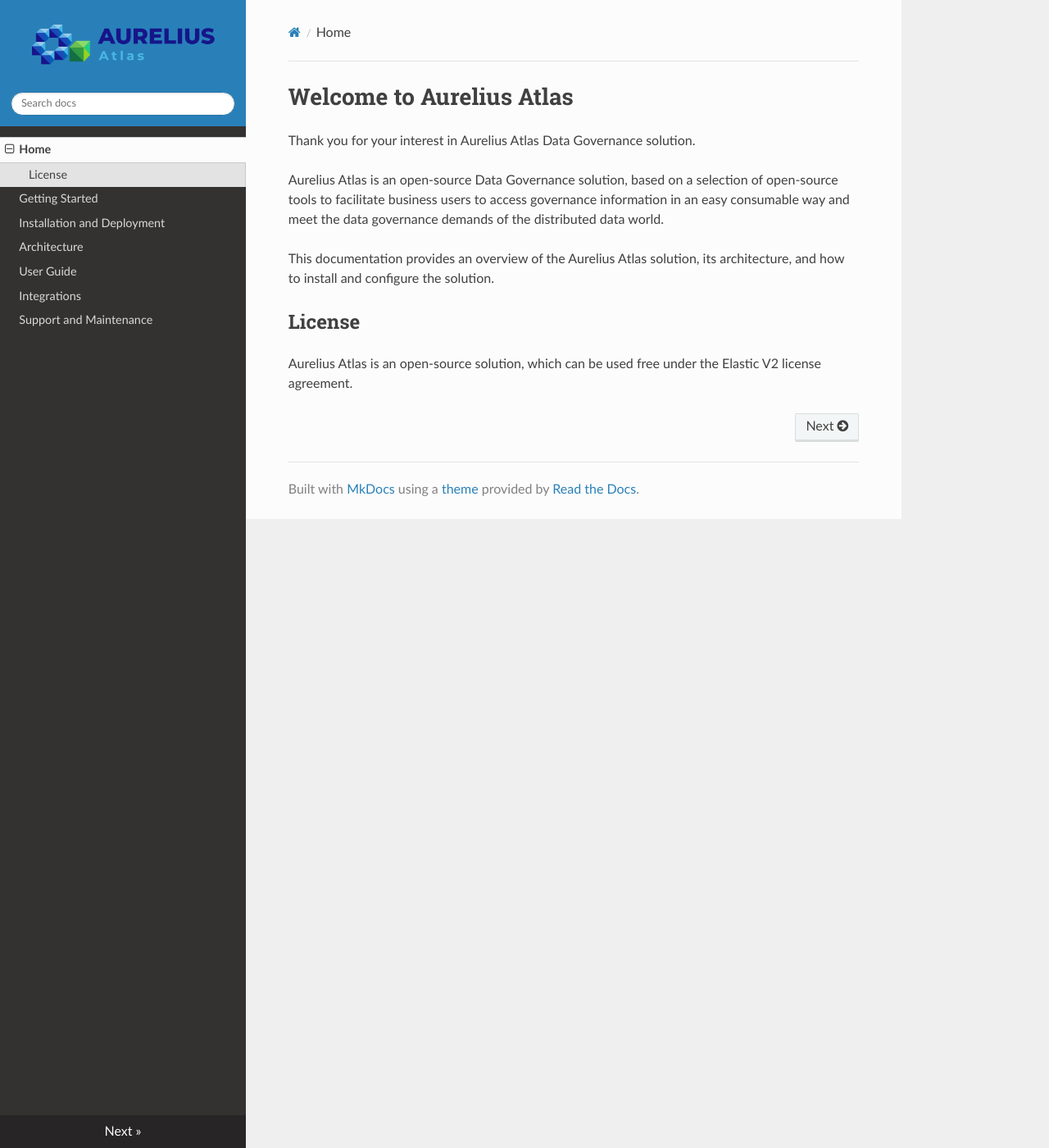
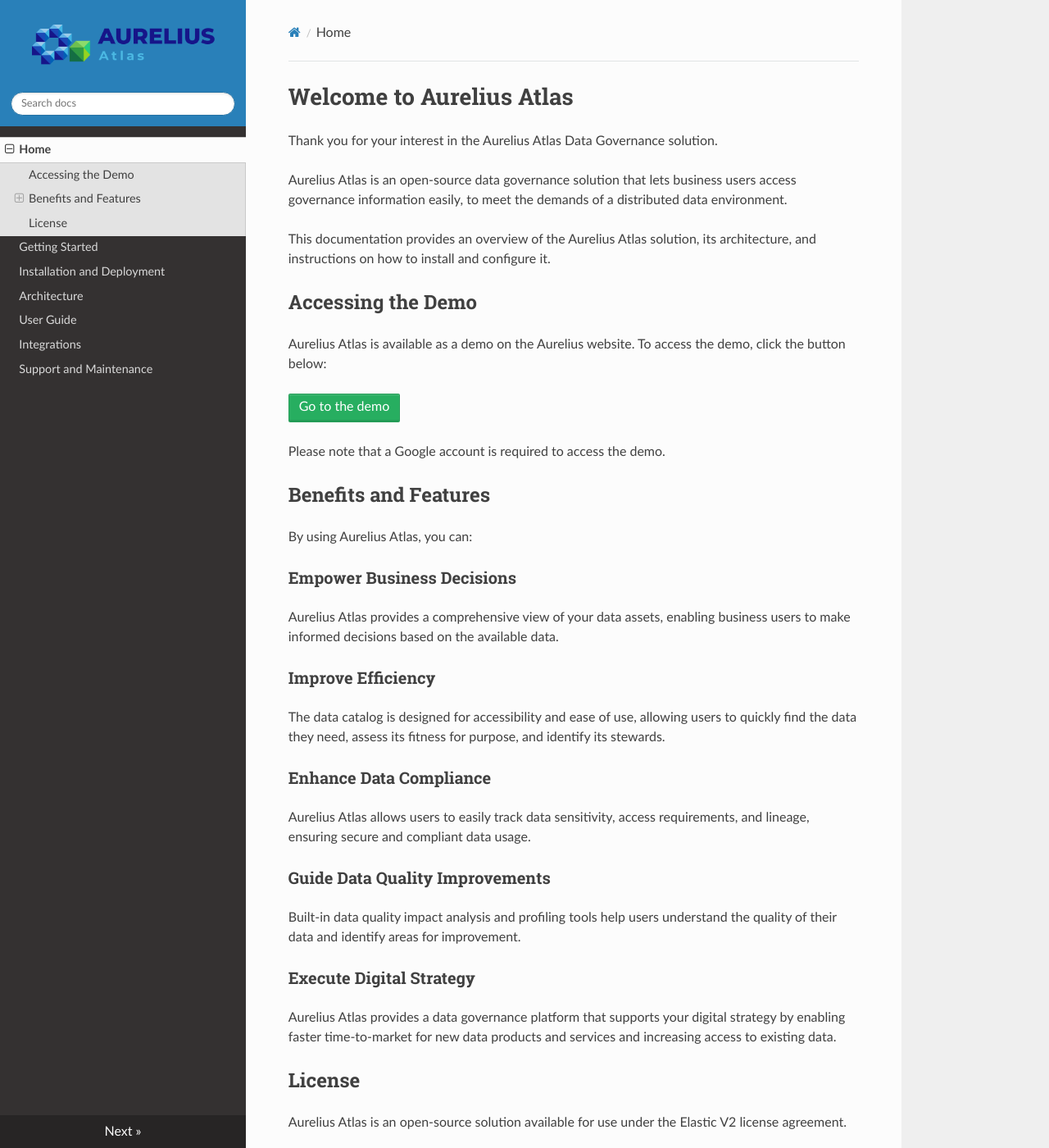
Before and after one commit to aureliusenterprise/aurelius-atlas-documentation, an MkDocs documentation site: the page built from docs/index.md, in a window 1280 px wide and 1400 px high. Shown: the whole window at 82% size. Built offline with MkDocs 1.6.1, drawn with Linux system fonts in a browser that asks for light colours; nearby versions of some CDN libraries.

Commit message:
add link to demo and benefits sections

```diff
--- a/docs/index.md
+++ b/docs/index.md
@@ -1,14 +1,52 @@
 # Welcome to Aurelius Atlas
 
-Thank you for your interest in Aurelius Atlas Data Governance solution.
+Thank you for your interest in the Aurelius Atlas Data Governance solution.
 
-Aurelius Atlas is an open-source Data Governance solution, based on a selection of open-source tools to facilitate
-business users to access governance information in an easy consumable way and meet the data governance demands
-of the distributed data world.
+Aurelius Atlas is an open-source data governance solution that lets business users access governance information
+easily, to meet the demands of a distributed data environment.
 
-This documentation provides an overview of the Aurelius Atlas solution, its architecture, and how to install and
-configure the solution.
+This documentation provides an overview of the Aurelius Atlas solution, its architecture, and instructions on
+how to install and configure it.
+
+## Accessing the Demo
+
+Aurelius Atlas is available as a demo on the Aurelius website. To access the demo, click the button below:
+
+<form class="wy-control-group" action="https://aureliusdev.westeurope.cloudapp.azure.com/demo/atlas/">
+    <button class="btn btn-success" type="submit">Go to the demo</button>
+</form>
+
+Please note that a Google account is required to access the demo.
+
+## Benefits and Features
+
+By using Aurelius Atlas, you can:
+
+### Empower Business Decisions
+
+Aurelius Atlas provides a comprehensive view of your data assets, enabling business users to make informed
+decisions based on the available data.
+
+### Improve Efficiency
+
+The data catalog is designed for accessibility and ease of use, allowing users to quickly find the data they need,
+assess its fitness for purpose, and identify its stewards.
+
+### Enhance Data Compliance
+
+Aurelius Atlas allows users to easily track data sensitivity, access requirements, and lineage, ensuring secure
+and compliant data usage.
+
+### Guide Data Quality Improvements
+
+Built-in data quality impact analysis and profiling tools help users understand the quality of their data and
+identify areas for improvement.
+
+### Execute Digital Strategy
+
+Aurelius Atlas provides a data governance platform that supports your digital strategy by enabling faster
+time-to-market for new data products and services and increasing access to existing data.
 
 ## License
 
-Aurelius Atlas is an open-source solution, which can be used free under the Elastic V2 license agreement.
+Aurelius Atlas is an open-source solution available for use under the Elastic V2 license agreement.
```
Also changed, not shown: .markdownlint.json.
